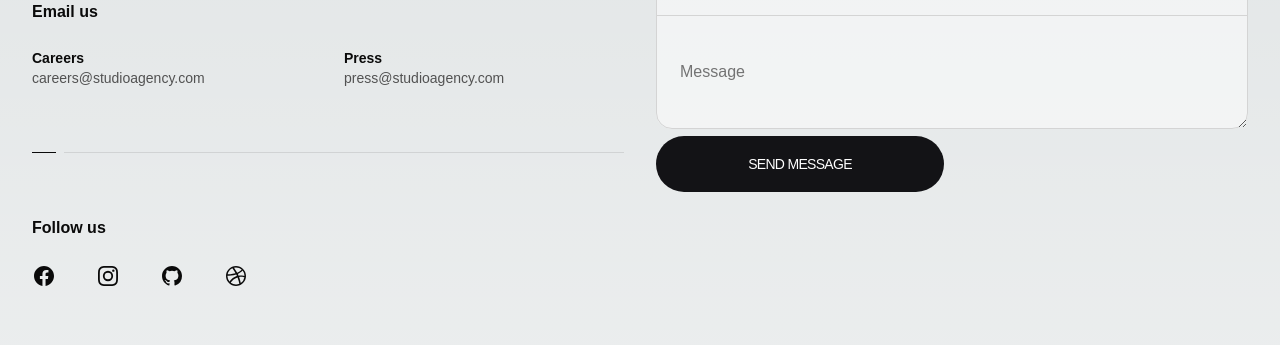
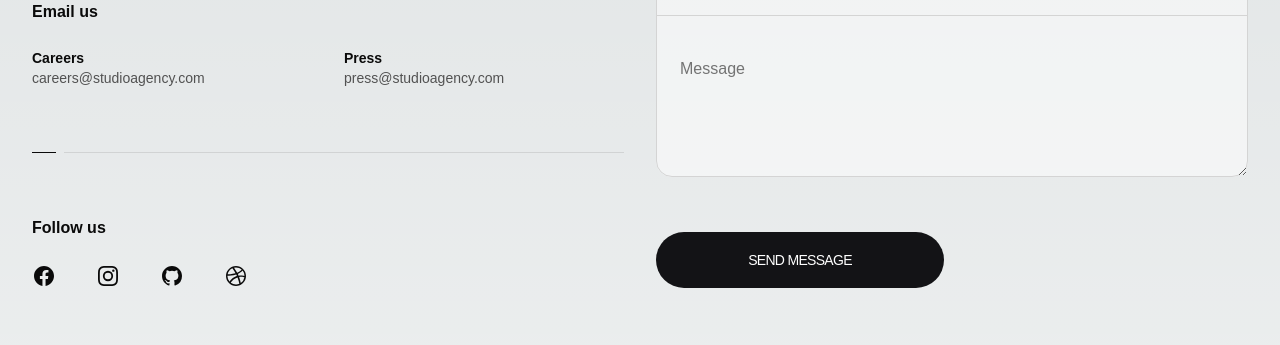
Before and after one commit to mik-max/ifzina, a Next.js app: page /contact in a window 1280 px wide. Shown: the part 860-1205 px from the top of the page. Built offline with nearby package versions, Linux system fonts and the light colour scheme.

Commit message:
made corrections in contact

```diff
--- a/app/contact/page.jsx
+++ b/app/contact/page.jsx
@@ -39,7 +39,7 @@ function TextArea({ label, ...props }) {
      <div className="group relative z-0 transition-all focus-within:z-10">
        <textarea
          type="text"
-         // rows="4"
+         rows="4"
          id={id}
          {...props}
          placeholder=" "
@@ -47,7 +47,7 @@ function TextArea({ label, ...props }) {
        />
        <label
          htmlFor={id}
-         className="pointer-events-none absolute left-6 top-1/2 -mt-3 origin-left text-base/6 text-neutral-500 transition-all duration-200 peer-focus:-translate-y-4 peer-focus:scale-75 peer-focus:font-semibold peer-focus:text-neutral-950 peer-[:not(:placeholder-shown)]:-translate-y-4 peer-[:not(:placeholder-shown)]:scale-75 peer-[:not(:placeholder-shown)]:font-semibold peer-[:not(:placeholder-shown)]:text-neutral-950"
+         className="pointer-events-none absolute left-6 top-1/3 -mt-3 origin-left text-base/6 text-neutral-500 transition-all duration-200 peer-focus:-translate-y-4 peer-focus:scale-75 peer-focus:font-semibold peer-focus:text-neutral-950 peer-[:not(:placeholder-shown)]:-translate-y-4 peer-[:not(:placeholder-shown)]:scale-95 peer-[:not(:placeholder-shown)]:font-semibold peer-[:not(:placeholder-shown)]:text-neutral-950"
        >
          {label}
        </label>
@@ -118,7 +118,7 @@ function TextArea({ label, ...props }) {
          {/* <Button type="submit" className="mt-10">
            Let’s work together
          </Button> */}
-          <button type='submit' value="send" className=' justify-start items-start flex'>
+          <button type='submit' value="send" className=' mt-12 justify-start items-start flex'>
                <span className="flex justify-center items-center w-[100%] lg:w-72 bg-black-300 hover:bg-[#1c1c1e] h-[56px] my-[7px] tracking-tighter text-white cursor-pointer px-8 text-[14px]  rounded-[100px] uppercase">Send Message</span>
           </button>
        </form>
@@ -190,7 +190,7 @@ function contact() {
         bgImage={'bg-about-bg'}
       />
 
-      <Container className="mt-24 sm:mt-32 lg:mt-40 mb-24">
+      <Container className="mt-24 mx-16 sm:mt-32 lg:mt-40 mb-24">
         <div className="grid grid-cols-1 gap-x-8 gap-y-24 lg:grid-cols-2">
           <ContactForm />
           <ContactDetails />
```
